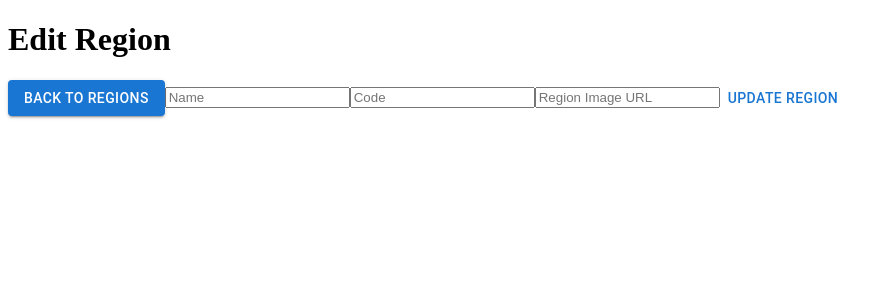
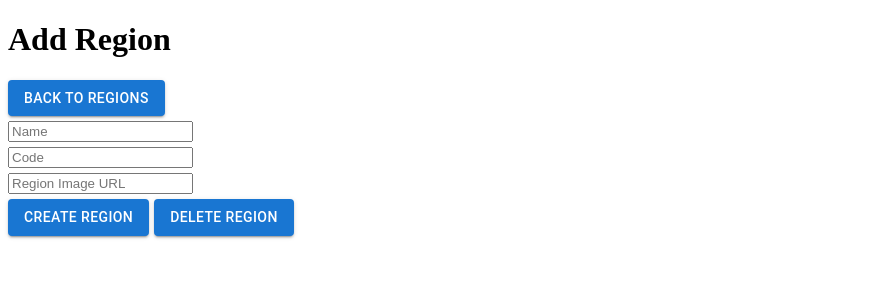
Before and after one commit to vishalmc18/JWTTokenRepo, a Next.js app: page /regions/addEditRegions/1 in a window 1280 px wide. Shown: the top 300 px of the page, without its empty margins (0-893 px from the left). Built offline with nearby package versions, Linux system fonts and the light colour scheme; no server answers.

Commit message:
delete implementation

```diff
--- a/graphQL/mutation/RegionMutation.js
+++ b/graphQL/mutation/RegionMutation.js
@@ -15,3 +15,8 @@ export const UPDATE_REGION = gql`
     }
   }
 `;
+export const DELETE_REGION = gql`
+  mutation DeleteRegion($id: UUID!) {
+    deleteRegion(id: $id)
+  }
+`;
--- a/pages/index.js
+++ b/pages/index.js
@@ -34,6 +34,7 @@ export default function Home() {
 
 
 
+
   return (
      <div className="relative min-h-screen bg-gradient-to-br from-blue-100 via-white to-blue-200 flex flex-col">
       {/* Top-right Link */}
--- a/pages/regions/addEditRegions/[id]/index.jsx
+++ b/pages/regions/addEditRegions/[id]/index.jsx
@@ -1,5 +1,5 @@
 import React,{useEffect,useState} from "react";
-import {CREATE_REGION,UPDATE_REGION} from '../../../../graphQL/mutation/RegionMutation'
+import {CREATE_REGION,UPDATE_REGION,DELETE_REGION} from '../../../../graphQL/mutation/RegionMutation'
 import { GET_REGION_BY_ID } from '../../../../graphQL/query/RegionsQry';
 import { CallApi } from "../../../../utilities/CallApi";
 import { useRouter } from "next/router";
@@ -85,16 +85,59 @@ CallApi("mutation", UPDATE_REGION, {id:id, input:variable})
     }
     }
 
+    const deleteRegion=()=>{
+        if(id && id?.length>0){
+            try{
+                CallApi("mutation", DELETE_REGION, {id:id})
+                .then((res)=>res)
+                .then((res)=>{
+                    if(res){
+                        router.push("/regions");
+                        console.log("Region deleted successfully:", res.data.deleteRegion);
+                    }
+                }).catch
+                (error=>{
+                    console.log("eror while deleting",error)
+                })
+            }
+            catch{
+                console.log("erro while deleting")
+            }
+        }
+    }
+
+
     return<>
-   <h1>{id && id?.length>0 ? "Edit Region" : "Add Region"}</h1>
+   <h1>{id && id?.length>1 ? "Edit Region" : "Add Region"}</h1>
     <Link href="/regions">
          <Button variant="contained" color="primary">Back to Regions</Button>
    </Link>
+            <div>
+            <div style={{marginTop:'5px'}}>
 
        <input type="text" placeholder="Name" value={name} onChange={(e) => setName(e.target.value)} required />
+            </div>
+             <div style={{marginTop:'5px'}}>
+
        <input type="text" placeholder="Code" value={code} onChange={(e) => setCode(e.target.value)} required />
+            </div>
+            <div style={{marginTop:'5px'}}>
        <input type="text" placeholder="Region Image URL" value={regionImageUrl} onChange={(e) => setRegionImageUrl(e.target.value)} required />
-       <Button onClick={createRegion} >{id && id?.length>0 ? "Update Region" : "Create Region"}</Button>
+            </div>
+             <div style={{marginTop:'5px'}}>
+
+       <Button
+variant="contained" color="primary"
+        onClick={createRegion} >{id && id?.length>1 ? "Update Region" : "Create Region"}
+
+       </Button>
+       <Button  sx={{marginLeft:'5px'}}
+variant="contained" color="primary"
+        onClick={deleteRegion} >Delete Region
+
+       </Button>
+            </div>
+            </div>
 
     </>
 
--- a/pages/regions/index.jsx
+++ b/pages/regions/index.jsx
@@ -45,6 +45,7 @@ const RegionsList = () => {
     setLoading(false)
   }, []);
 
+
   const onCreateRegionClick = () => {
     router.push(`/regions/addEditRegions/0`);
   }
```
Also changed, not shown: compnents/MuiTable.jsx (+26 -1 lines).
